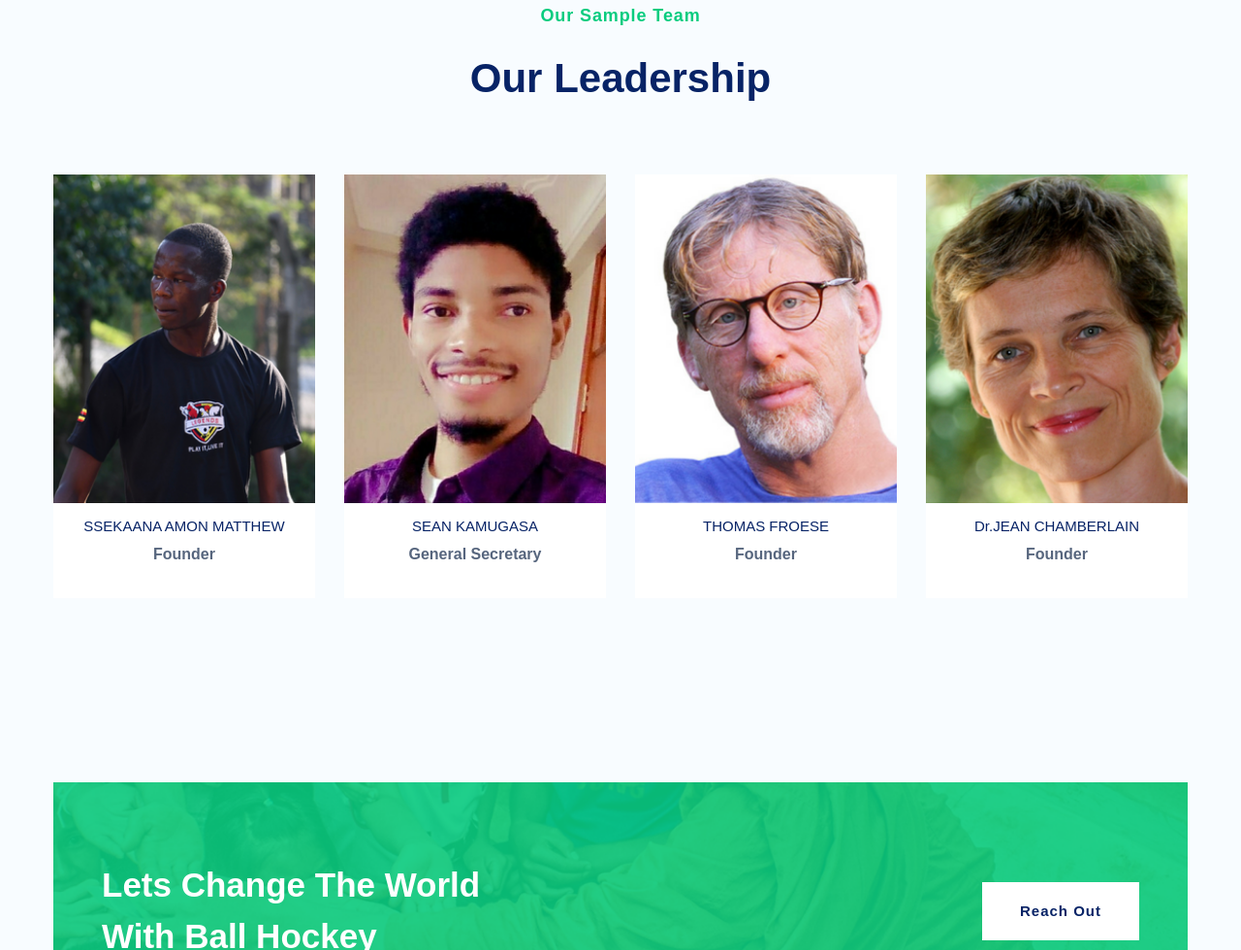
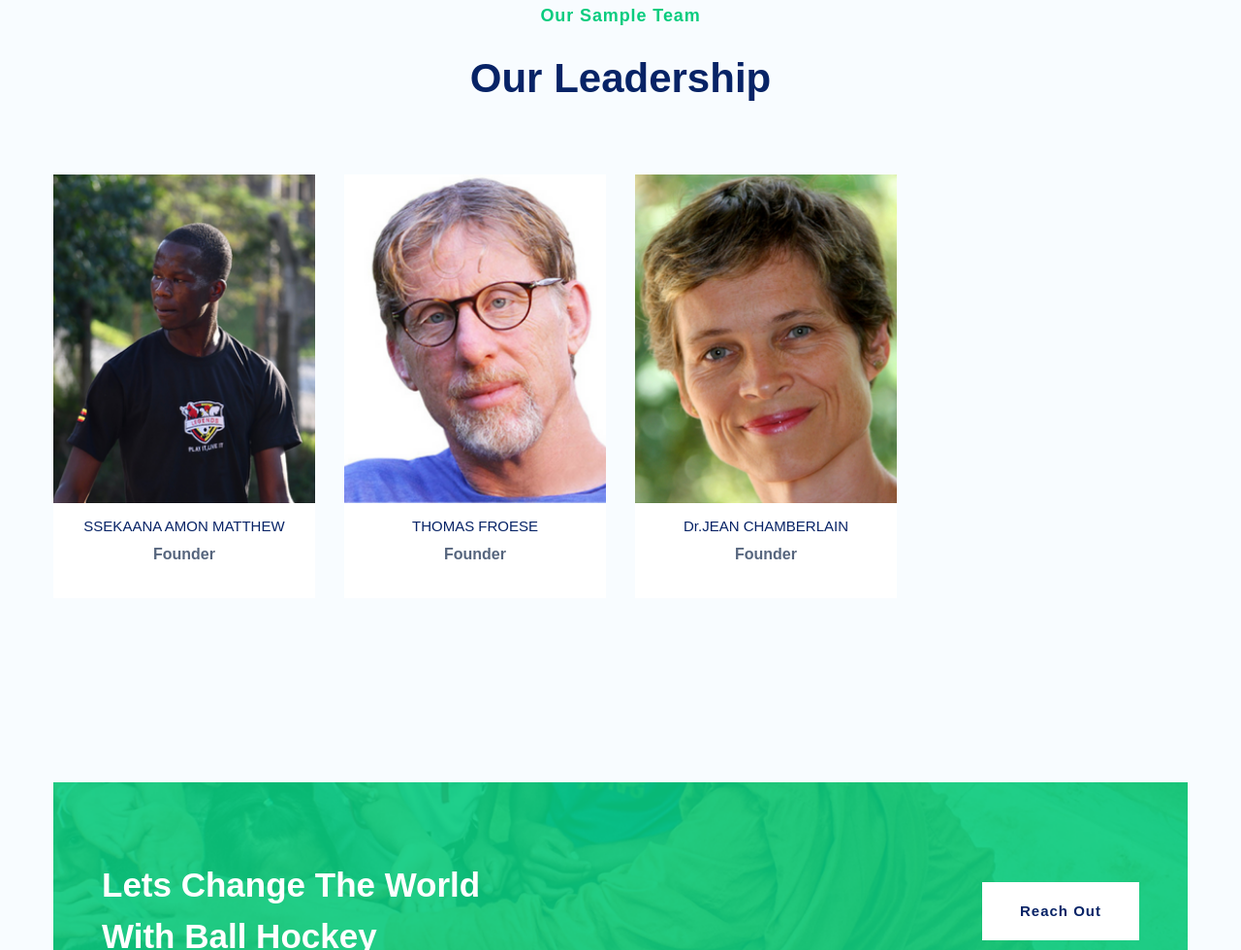
Before and after one commit to ballhockeyuganda/ballhockeyuganda.github.io, a plain HTML site: page index.html in a window 1280 px wide. Shown: the part 5365-6345 px from the top of the page at 97% size. Drawn offline with Linux system fonts and the light colour scheme; a web font is replaced by a local one.

Commit message:
update index

```diff
--- a/index.html
+++ b/index.html
@@ -380,23 +380,6 @@
                 <div class="col-lg-3 col-md-6 col-sm-6">
                     <div class="single-team mb-30">
                         <div class="team-img">
-                            <img src="assets/img/gallery/team2.png" alt="">
-                            <!-- Blog Social -->
-                            <ul class="team-social">
-                                <li><a href="https://www.linkedin.com/in/sean-kamugasa" target="_blank"><i class="fab fa-linkedin-in"></i></a></li>
-                                <li><a href="#"><i class="fab fa-twitter"></i></a></li>
-                                <li><a href="https://seankamugasa.github.io/" target="_blank"><i class="fas fa-globe"></i></a></li>
-                            </ul>
-                        </div>
-                        <div class="team-caption">
-                            <h4>SEAN KAMUGASA</h4>
-                            <p><strong>General Secretary</strong></p>
-                        </div>
-                    </div>
-                </div>
-                <div class="col-lg-3 col-md-6 col-sm-6">
-                    <div class="single-team mb-30">
-                        <div class="team-img">
                             <img src="assets/img/gallery/team3.png" alt="">
                             <!-- Blog Social -->
                             <ul class="team-social">
```
